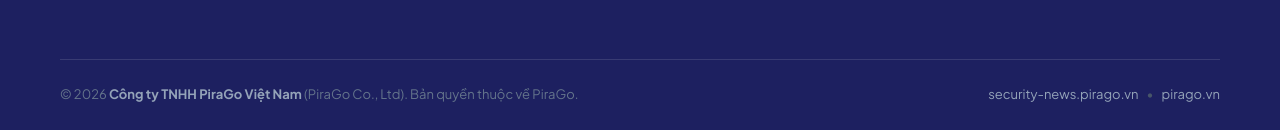
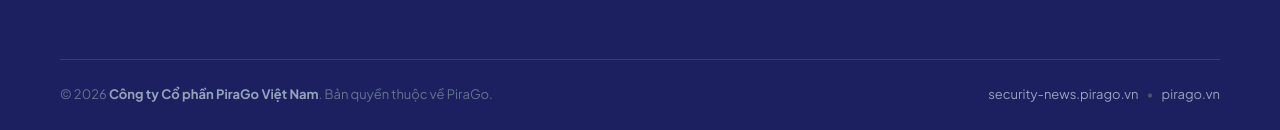
Before and after one commit to pirago-vietnam/security-news, a Jekyll site: the page built from index.html, in a window 1280 px wide and 900 px high, scrolled down 4647 px. Shown: the part 767-897 px from the top of the window. Built offline with Jekyll 4.4.1, drawn with Linux system fonts in a browser that asks for light colours.

Commit message:
update company name in footer
Co-Authored-By: Claude Code <noreply@anthropic.com>

```diff
--- a/_data/i18n.yml
+++ b/_data/i18n.yml
@@ -50,7 +50,7 @@ vi:
   col_commit: "Cam Kết & Tiêu Chuẩn"
   commit_text: "Đội ngũ kỹ sư PiraGo tuân thủ các quy trình phát triển an toàn và bảo mật thông tin theo tiêu chuẩn quốc tế."
   sao_khue: "Sao Khuê 2023 - 2024"
-  copyright: "© 2026 <strong>Công ty TNHH PiraGo Việt Nam</strong> (PiraGo Co., Ltd). Bản quyền thuộc về PiraGo."
+  copyright: "© 2026 <strong>Công ty Cổ phần PiraGo Việt Nam</strong>. Bản quyền thuộc về PiraGo."
   share_label: "Chia sẻ"
   share_x: "Chia sẻ lên X"
   share_facebook: "Chia sẻ lên Facebook"
@@ -110,7 +110,7 @@ ja:
   col_commit: "取り組みと基準"
   commit_text: "PiraGo のエンジニアは、国際基準に沿った安全な開発プロセスと情報セキュリティを遵守しています。"
   sao_khue: "サオクエ賞 2023 - 2024"
-  copyright: "© 2026 <strong>PiraGo ベトナム有限会社</strong> (PiraGo Co., Ltd). All rights reserved."
+  copyright: "© 2026 <strong>PiraGoベトナム株式会社</strong>. All rights reserved."
   share_label: "共有"
   share_x: "X で共有"
   share_facebook: "Facebook で共有"
```
